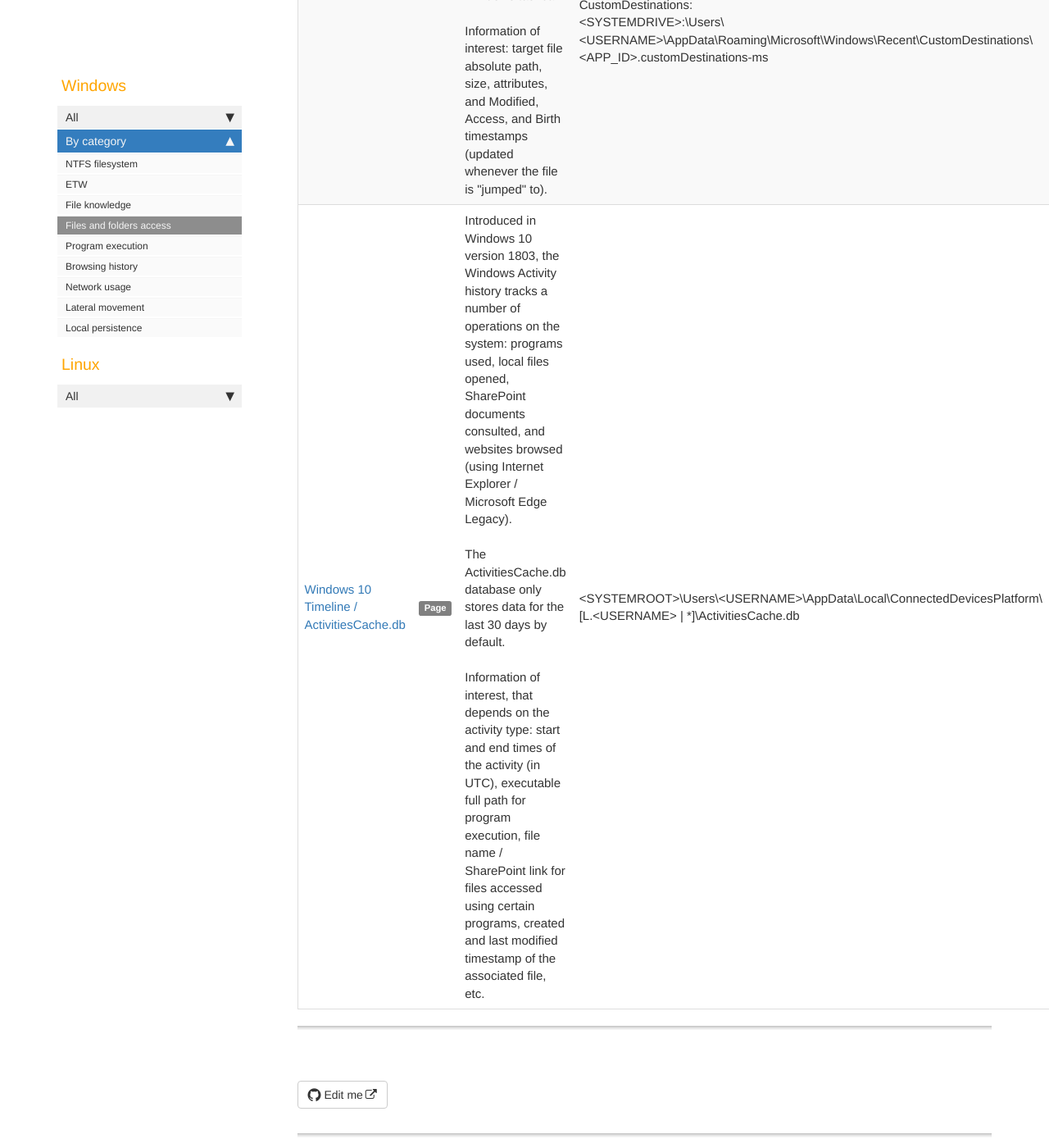
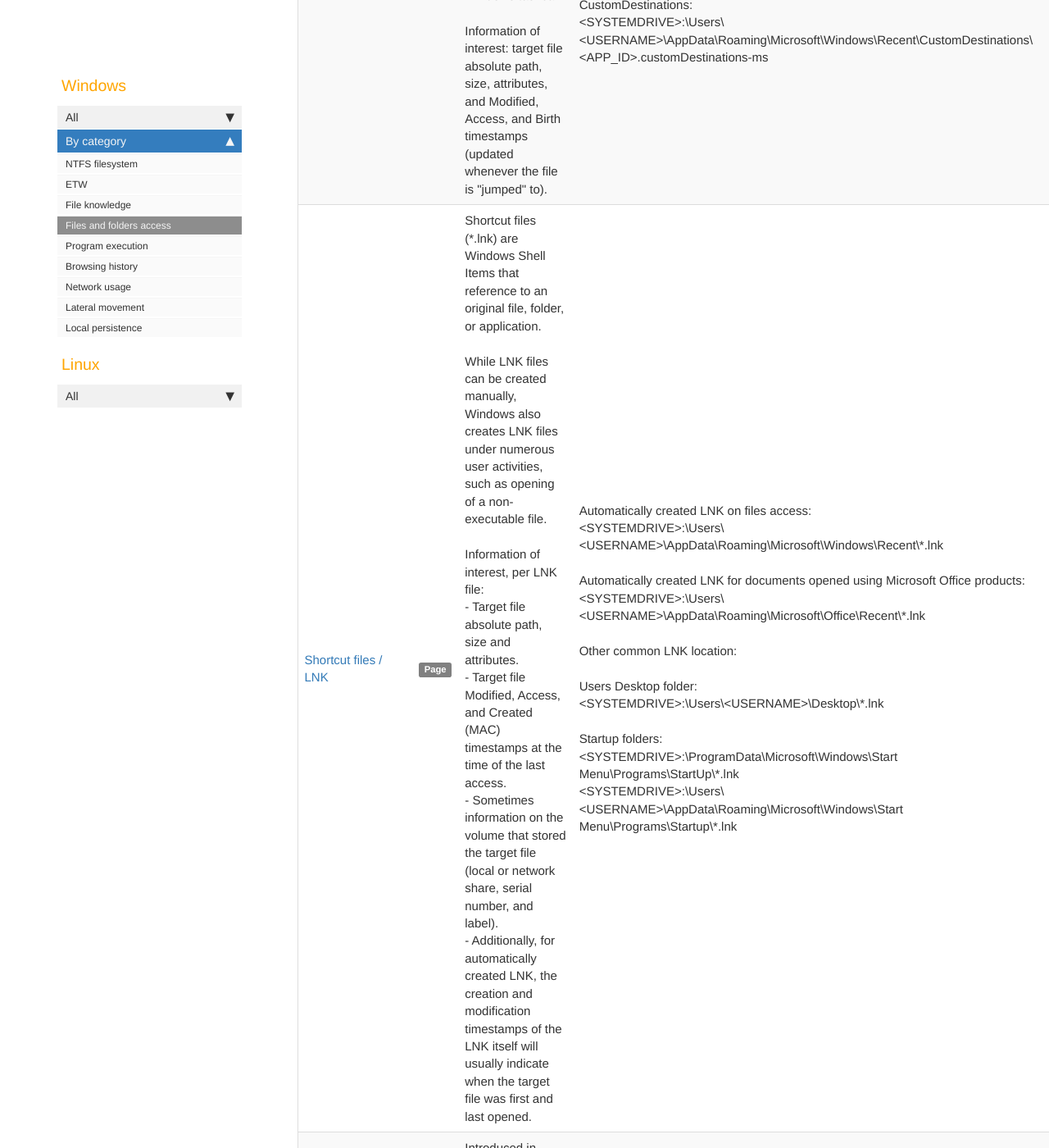
Before and after one commit to Qazeer/artefacts.help, a Jekyll site: the page built from pages/tags/tag_windows_files_and_folders_access.md, in a window 1280 px wide and 1400 px high, scrolled down 524 px. Shown: the whole window at 82% size. Built offline with Jekyll 4.4.1, drawn with Linux system fonts in a browser that asks for light colours; our own code applies the rules of GitHub Pages for plain Markdown files; comment, search, counter and statistics services are not loaded.

Commit message:
[Artefact] LNK - init

````diff
--- a/_data/sidebars/sidebar.yml
+++ b/_data/sidebars/sidebar.yml
@@ -83,6 +83,10 @@ entries:
       url: /windows_jumplists.html
       output: web
 
+    - title: LNK / Shortcut files
+      url: /windows_lnk.html
+      output: web
+
     - title: PCA
       url: /windows_pca.html
       output: web
--- /dev/null
+++ b/pages/windows/lnk.md
@@ -0,0 +1,85 @@
+---
+title: Shortcut files / LNK
+summary: 'Shortcut files (*.lnk) are Windows Shell Items that reference to an original file, folder, or application.\n\nWhile LNK files can be created manually, Windows also creates LNK files under numerous user activities, such as opening of a non-executable file.\n\nInformation of interest, per LNK file:\n - Target file absolute path, size and attributes.\n - Target file Modified, Access, and Created (MAC) timestamps at the time of the last access.\n - Sometimes information on the volume that stored the target file (local or network share, serial number, and label).\n - Additionally, for automatically created LNK, the creation and modification timestamps of the LNK itself will usually indicate when the target file was first and last opened.'
+keywords: 'LNK, Shortcut files, Recent, Startup'
+tags:
+  - windows_files_and_folders_access
+  - windows_file_knowledge
+location: 'Automatically created LNK on files access:\n<SYSTEMDRIVE>:\Users\<USERNAME>\AppData\Roaming\Microsoft\Windows\Recent\*.lnk\n\nAutomatically created LNK for documents opened using Microsoft Office products:\n<SYSTEMDRIVE>:\Users\<USERNAME>\AppData\Roaming\Microsoft\Office\Recent\*.lnk\n\nOther common LNK location:\n\nUsers Desktop folder:\n<SYSTEMDRIVE>:\Users\<USERNAME>\Desktop\*.lnk\n\nStartup folders:\n<SYSTEMDRIVE>:\ProgramData\Microsoft\Windows\Start Menu\Programs\StartUp\*.lnk\n<SYSTEMDRIVE>:\Users\<USERNAME>\AppData\Roaming\Microsoft\Windows\Start Menu\Programs\Startup\*.lnk'
+last_updated: 2024-01-03
+sidebar: sidebar
+permalink: windows_lnk.html
+folder: windows
+---
+
+### Overview
+
+`Shortcut files (*.lnk)` are `Windows Shell Items` that reference to an
+original file, folder, or application. The effect of double-clicking a
+`shortcut file` is intended to be the same as double-clicking the application
+or file to which it refers. In addition, command line parameters and the folder
+in which the target should be opened can be specified in the shortcut. The
+`shortcut files` have a magic number of `0x4C` (`4C 00 00 00`).
+
+While `shortcut files` can be created manually, the Windows operating system
+also creates `shortcut files` under numerous user activities, such as opening
+of a non-executable file. For instance, a `shortcut file` is created under
+`[...]\AppData\Roaming\Microsoft\Windows\Recent\` whenever a file is opened
+from the `Windows Explorer`. `Shortcut files` created in such circumstances are
+referenced in the
+`NTUSER.DAT\SOFTWARE\Microsoft\Windows\CurrentVersion\Explorer\RecentDocs`
+registry keys.
+
+These automatically created and updated `shortcut files` are not deleted upon
+deletion of their associated files.
+
+The `shortcut files` format is also used for entries within the
+`AutomaticDestinations` and `CustomDestinations`
+[`JumpLists` files](./jumplists.md) (introduced in `Windows 7`).
+
+### Information of interest
+
+The **creation and modification timestamps of the shortcut file itself** will
+usually respectively indicate **when the target file was first and last
+opened** for automatically created `shortcut files`.
+
+Each shortcut file additionally yield the following information:
+
+  - The **target file's absolute path, size and attributes** (hidden,
+    read-only, etc.). The size and attributes are updated at each access to the
+    target file (that induce an update to the `shortcut file`).
+
+  - The **target file and the `shortcut file`** (source) itself **`Modified,
+    Access, and Created (MAC)` timestamps at the time of the last access to the
+    target file**.
+
+  - Whether the **target file was stored locally or on a remote network share**
+    through the specification of a `LocalPath` or `NetworkPath`.
+
+  - Occasionally **information on the volume that stored the target file**:
+    drive type (fixed vs removable storage media), serial number, and label /
+    name if any.
+
+  - Occasionally **information on the host on which the shortcut file is
+    present**: system's NetBIOS hostname and MAC address.
+
+### Tool(s)
+
+Eric Zimmerman's [`LECmd`](https://github.com/EricZimmerman/LECmd) tool
+(`KAPE`'s `LECmd` module) can be used to process `shortcut files`.
+
+```bash
+# Parses the specified shortcut file.
+LECmd.exe [-q --csv <CSV_DIRECTORY_OUTPUT>] -f <LNK_FILE>
+
+# Recursively retrieves and parses the shortcut files in the specified directory.
+LECmd.exe [-q --csv <CSV_DIRECTORY_OUTPUT>] -d <C:\Users\<USERNAME>\AppData\Roaming\Microsoft\Windows\Recent\ | C:\ | DIRECTORY>
+```
+
+### References
+
+  - [Magnet Forensics - Jamie McQuaid - Forensic Analysis of LNK files](https://www.magnetforensics.com/blog/forensic-analysis-of-lnk-files/#:~:text=LNK%20files%20are%20a%20relatively,LNK%20extension)
+
+  - [13Cubed - LNK Files and Jump Lists](https://www.youtube.com/watch?v=wu4-nREmzGM)
+
+  - *forensicswiki.xyz - LNK - DOWN*
````
